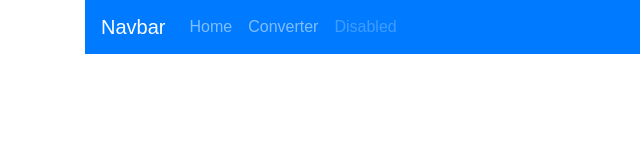
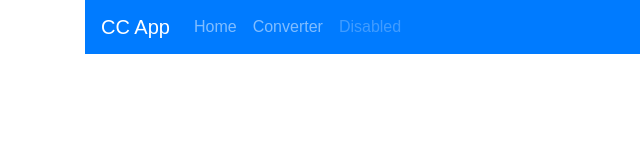
Before and after one commit to davidkin/Convert-Value-App, a website: page src/index.html in a window 1280 px wide. Shown: the full height of the page, 0-640 px from the left. Drawn offline with nearby package versions, Linux system fonts and the light colour scheme; some packages are replaced by stand-ins of ours; files that its build step writes are made by us from their sources.

Commit message:
fix/currency-converter.html: delete extea comments

```diff
--- a/src/index.html
+++ b/src/index.html
@@ -11,20 +11,9 @@
 	<body ng-app="myApp">
 		<header>
 			<div class="container">
-					<!-- nav nav-tabs -->
-				<!-- <nav class="navbar navbar-dark bg-dark justify-content-center">
-					<ul class="nav nav-tabs navbar-nav">
-						<li class="nav-item">
-							<a ui-sref="home" ui-sref-active="active" class="navbar-brand active">Home</a>
-						</li>
-						<li class="nav-item">
-							<a ui-sref="converter" ui-sref-active="active" class="navbar-brand">Converter</a>
-						</li>
-					</ul>
-				</nav> -->
 
 				<nav class="navbar navbar-expand-lg navbar-dark bg-primary">
-					<a class="navbar-brand" href="#">Navbar</a>
+					<a class="navbar-brand" href="#">CC App</a>
 
 					<div class="collapse navbar-collapse" id="navbarTogglerDemo03">
 
```
